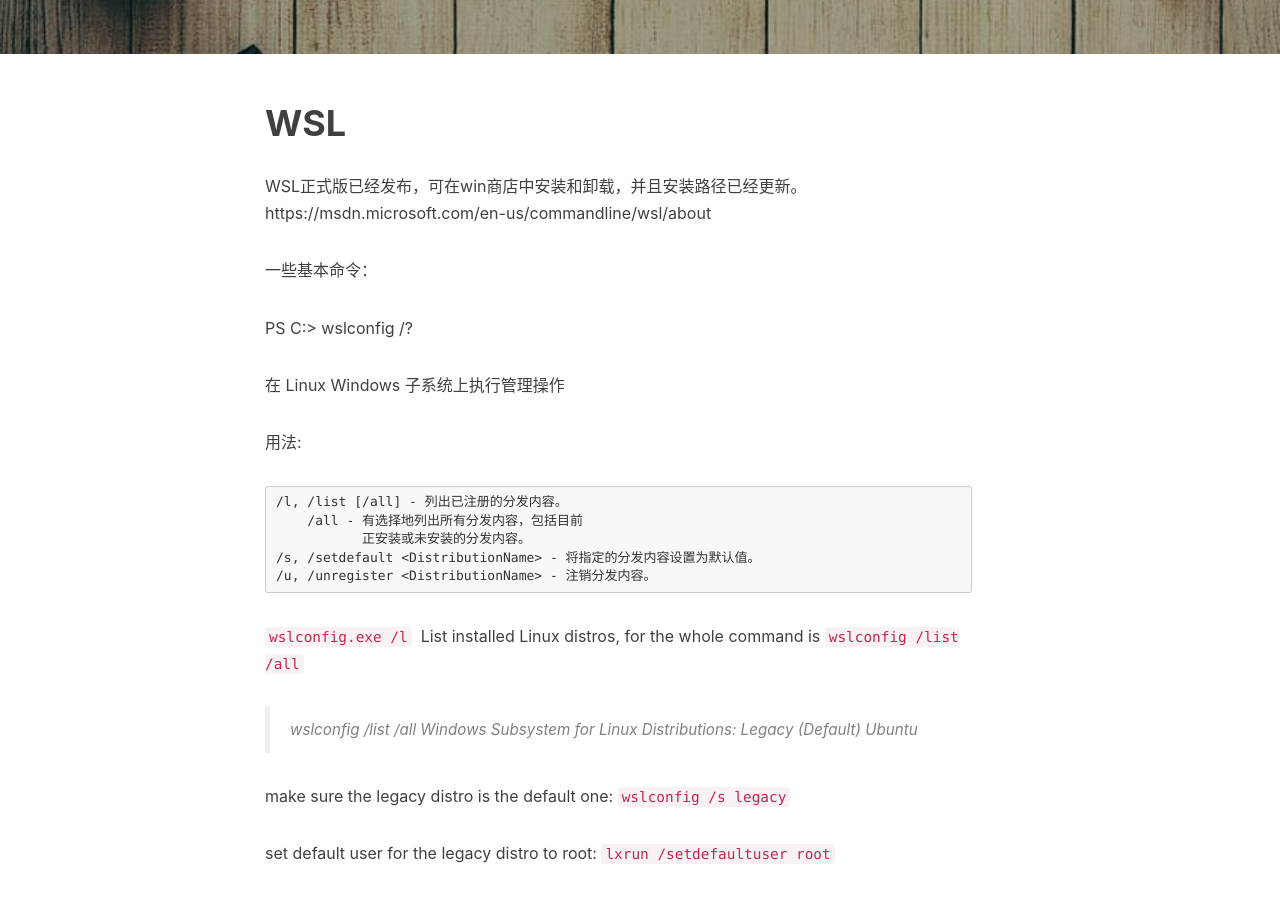
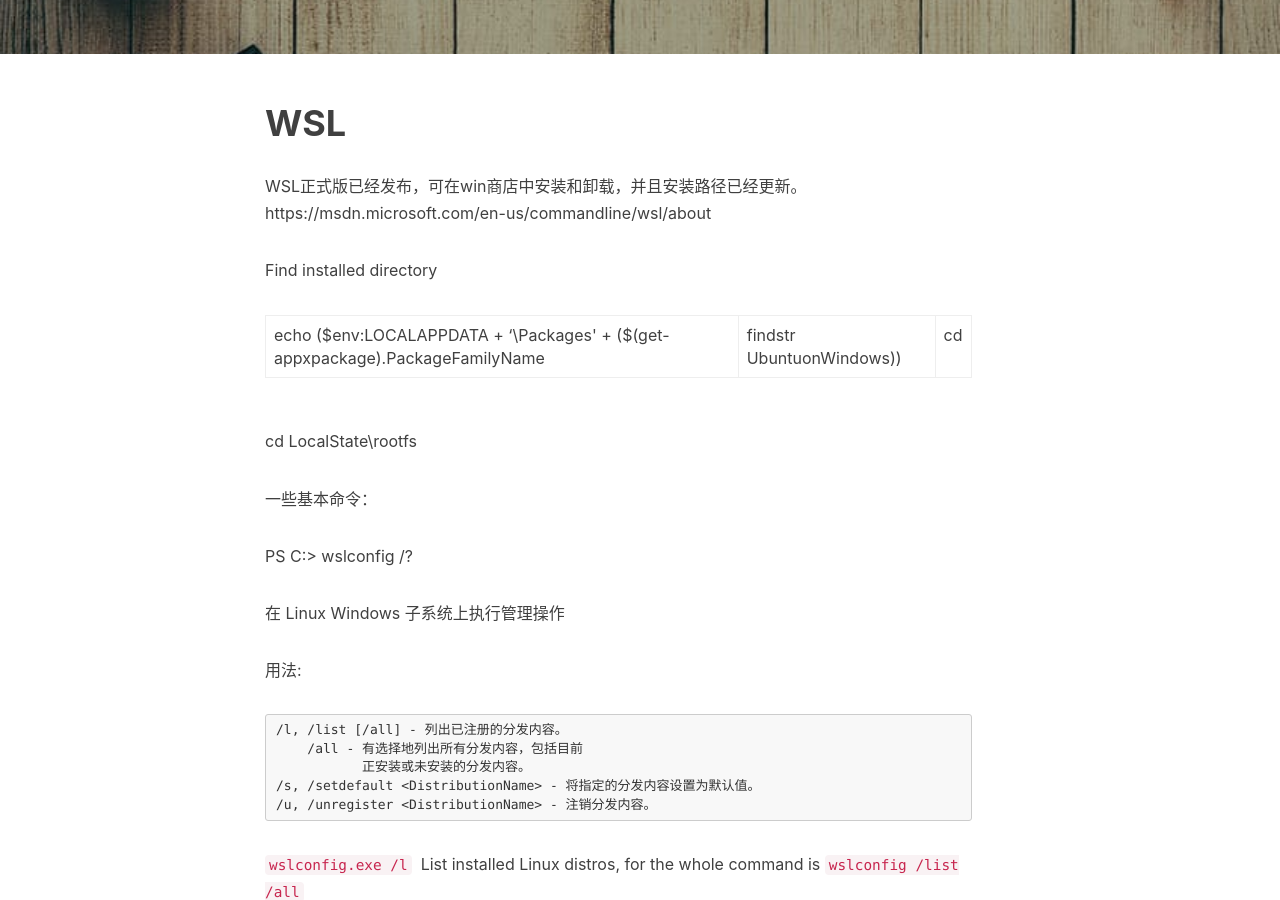
Before and after one commit to NablaCFD/NablaCFD.github.io, a Jekyll site: the page built from _posts/2017-11-02-WSL相关.md, in a window 1280 px wide and 900 px high, scrolled down 369 px. Built offline with Jekyll 4.4.1, drawn with Linux system fonts in a browser that asks for light colours; nearby versions of some CDN libraries; our own code applies the rules of GitHub Pages for plain Markdown files; comment, search, counter and statistics services are not loaded.

Commit message:
Update 2017-11-02-WSL相关.md

```diff
--- a/_posts/2017-11-02-WSL相关.md
+++ b/_posts/2017-11-02-WSL相关.md
@@ -3,6 +3,12 @@ WSL
 
 WSL正式版已经发布，可在win商店中安装和卸载，并且安装路径已经更新。
 https://msdn.microsoft.com/en-us/commandline/wsl/about
+
+Find installed directory
+
+echo ($env:LOCALAPPDATA + '\Packages\' + ($(get-appxpackage).PackageFamilyName|findstr UbuntuonWindows)) | cd
+
+cd LocalState\rootfs
 
 一些基本命令：
 
```
